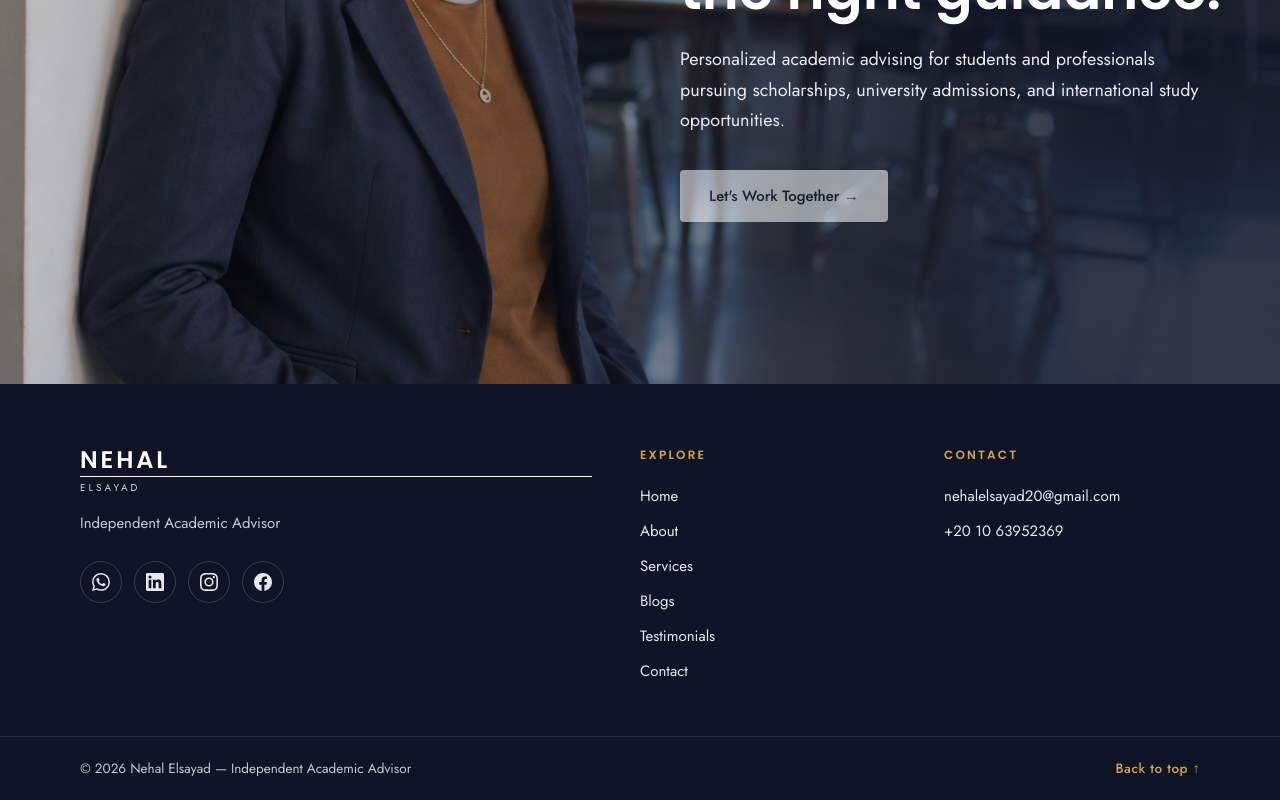
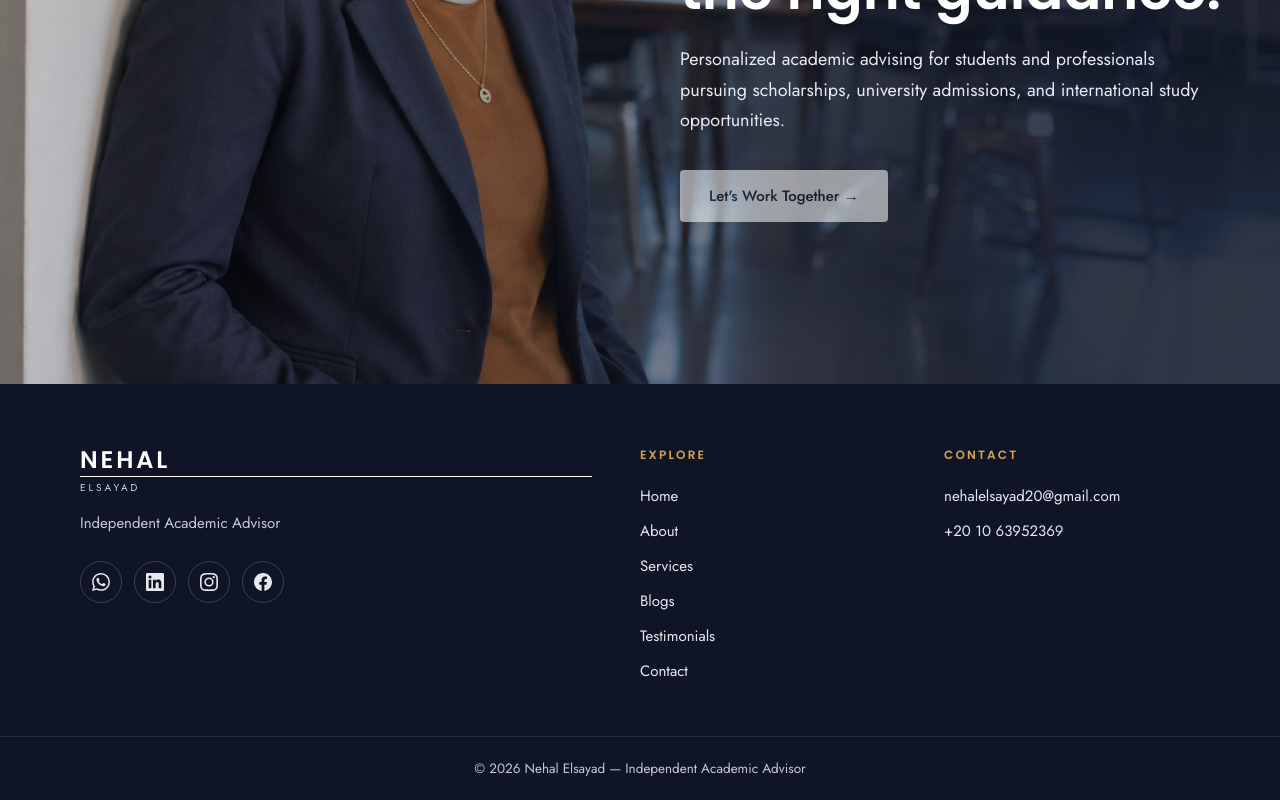
Before and after one commit to MoatazElsayad/nehal-advising, a React (Vite) app: page / in a window 1280 px wide. Shown: the part 416-1216 px from the top of the page. Built offline with nearby package versions, Linux system fonts and the light colour scheme.

Commit message:
Remove back to top link from footer

```diff
--- a/src/components/Footer.css
+++ b/src/components/Footer.css
@@ -104,28 +104,11 @@
 
 .footer-bottom-inner {
   display: flex;
-  justify-content: space-between;
+  justify-content: center;
   align-items: center;
   gap: 16px;
   font-size: 13.5px;
   color: #c7c9d4;
-}
-
-.footer-top-link {
-  background: none;
-  border: none;
-  padding: 0;
-  font-family: var(--font-body);
-  font-size: 13.5px;
-  font-weight: 500;
-  letter-spacing: 0.04em;
-  color: var(--gold);
-  cursor: pointer;
-  transition: opacity 0.2s ease;
-}
-
-.footer-top-link:hover {
-  opacity: 0.8;
 }
 
 @media (max-width: 900px) {
--- a/src/components/Footer.jsx
+++ b/src/components/Footer.jsx
@@ -26,8 +26,6 @@ const socials = [
 ];
 
 export default function Footer() {
-  const scrollTop = () => window.scrollTo({ top: 0, behavior: 'smooth' });
-
   return (
     <footer className="site-footer">
       <ScrollReveal className="container footer-inner">
@@ -70,9 +68,6 @@ export default function Footer() {
       <div className="footer-bottom">
         <div className="container footer-bottom-inner">
           <span>© {new Date().getFullYear()} Nehal Elsayad — Independent Academic Advisor</span>
-          <button type="button" className="footer-top-link" onClick={scrollTop}>
-            Back to top &uarr;
-          </button>
         </div>
       </div>
     </footer>
```
